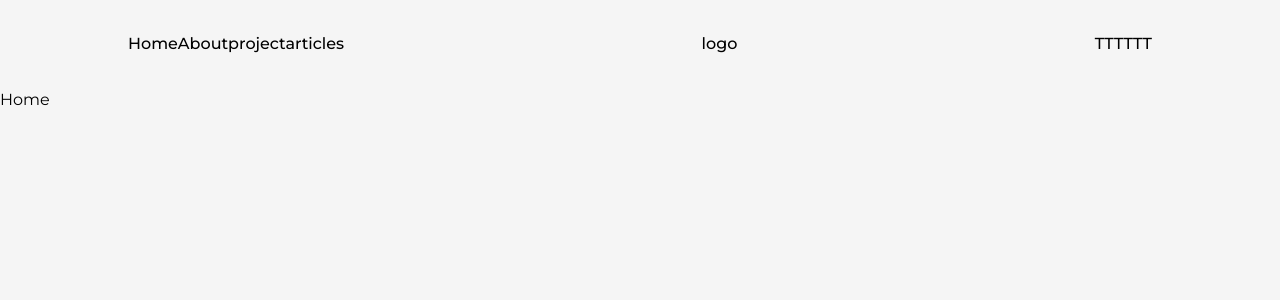
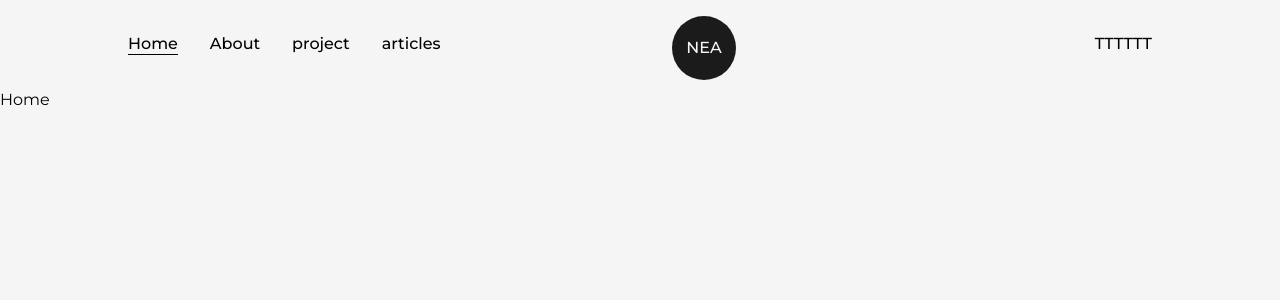
Before and after one commit to s-kvng/Nextjs-Developer-Porfolio, a Next.js app: page / in a window 1280 px wide. Shown: the top 300 px of the page. Built offline with nearby package versions, Linux system fonts and the light colour scheme.

Commit message:
Customize left side of the navbar

```diff
--- a/src/components/Logo.js
+++ b/src/components/Logo.js
@@ -1,11 +1,24 @@
-import React from 'react'
+import Link from 'next/link'
+import React from 'react';
+
+//framer motion animation
+import { motion } from 'framer-motion';
+
+const MotionLink  = motion(Link)
 
 const Logo = () => {
   return (
-    <div>
-        Logo
+    <div className=' flex justify-center items-center mt-2'>
+       <MotionLink href="/"
+          whileHover={{
+            backgroundColor: ["#121212", "rgba(131,58,180,1)" , "rgba(253,29,29,1)", "rgba(252,176,69,1)", "rgba(131,58,180,1)"],
+            transition:{duration:1, repeat: Infinity}
+        }}
+       className=" h-16 w-16 bg-dark text-light flex justify-center items-center rounded-full">
+            NEA
+       </MotionLink>
     </div>
   )
 }
 
-export default Logo
+export default Logo;
--- a/src/components/NavBar.js
+++ b/src/components/NavBar.js
@@ -1,12 +1,16 @@
 import Link from 'next/link';
 import React from 'react';
 
+//components
+import Logo from './Logo';
+import { useRouter } from 'next/router';
+
 //nav links
 const links = [
-  {name : "Home",href : "/"},
-  {name : "About",href : "/about"},
-  {name : "project",href : "/project"},
-  {name : "articles", href : "/articles"}
+  {name : "Home",href : "/" ,className: "mr-4"},
+  {name : "About",href : "/about", className : "mx-4"},
+  {name : "project",href : "/project", className : "mx-4"},
+  {name : "articles", href : "/articles", className : "ml-4"}
 ];
 
 //nav icons
@@ -19,15 +23,36 @@ const iconsLinks = [
   {icons : "T", target : "_blank" , href: "/" },
 ]
 
+//
+const CustomLink = ({ name , href , className }) => {
+
+  const router  = useRouter();
+  console.log(router.asPath === href)
+
+  return (
+    <Link href={href} className={`${className} relative group`}>
+        {name}
+
+        <span
+          className={`h-[1px] bg-black inline-block absolute left-0 -bottom-0.5
+          group-hover:w-full transition-[width] ease duration-300 ${router.asPath === href ? "w-full" : "w-0"}`}>
+          &nbsp;
+        </span>
+    </Link>
+  )
+}
+
+
 const NavBar = () => {
   return (
     <header className=" w-full px-32 py-8 font-medium flex justify-between items-center">
         <nav>
             {links.map((link, index)=>(
-              <Link key={index} href={link.href}>{link.name}</Link>
+               <CustomLink key={index} href={link.href} name={link.name} className={link.className} />
+
             ))}
         </nav>
-        <h2>logo</h2>
+
         <nav>
              {iconsLinks.map((iconLink, index)=>(
               <Link href={iconLink.href} target={iconLink.target}>
@@ -35,6 +60,10 @@ const NavBar = () => {
               </Link>
              ))}
         </nav>
+
+        <div className=" absolute left-[50%] top-2 translate-x-[50%]">
+          <Logo />
+        </div>
     </header>
   )
 }
```
